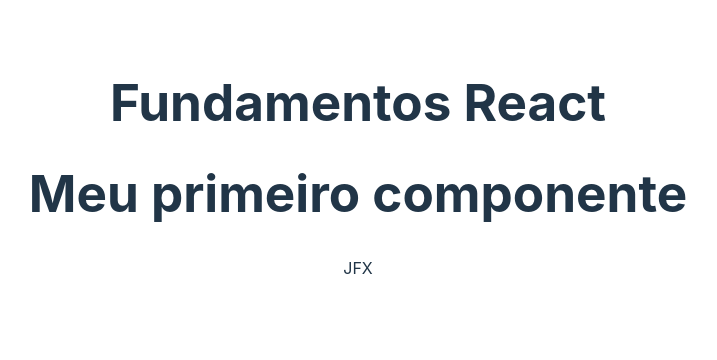
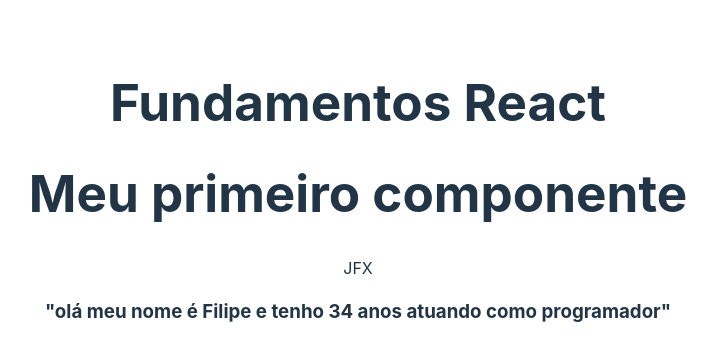
Before and after one commit to fh3mrique/EstudosReact, a React (Vite) app in the folder 02 - FUNDAMENTOS/fundamentos/: page / in a window 1280 px wide. Shown: the top 360 px of the page, without its empty margins (282-999 px from the left). Built offline with nearby package versions, Linux system fonts and the light colour scheme.

Commit message:
Template Expressions

```diff
--- a/02 - FUNDAMENTOS/fundamentos/src/App.jsx
+++ b/02 - FUNDAMENTOS/fundamentos/src/App.jsx
@@ -1,8 +1,10 @@
 //Componentes
 import PrimeiroComponente from './components/PrimeiroComponente'
+import TemplateExpressions from './components/TemplateExpressions'
 
 //Styles / css
 import './App.css'
+
 
 function App() {
 
@@ -10,6 +12,7 @@
     <>
       <h1>Fundamentos React</h1>
       <PrimeiroComponente/>
+      <TemplateExpressions/>
     </>
   )
 }
--- /dev/null
+++ b/02 - FUNDAMENTOS/fundamentos/src/components/TemplateExpressions.jsx
@@ -0,0 +1,18 @@
+import React from 'react'
+
+ const TemplateExpressions = () => {
+
+    const objPessoa = {
+        nome: "Filipe",
+        profissao: "programador",
+        anosTrabalhados: 34
+    }
+
+  return (
+    <div>
+        <h3>"olá meu nome é {objPessoa.nome} e tenho {objPessoa.anosTrabalhados} anos atuando como {objPessoa.profissao}"</h3>
+    </div>
+  )
+}
+
+export default TemplateExpressions
```
